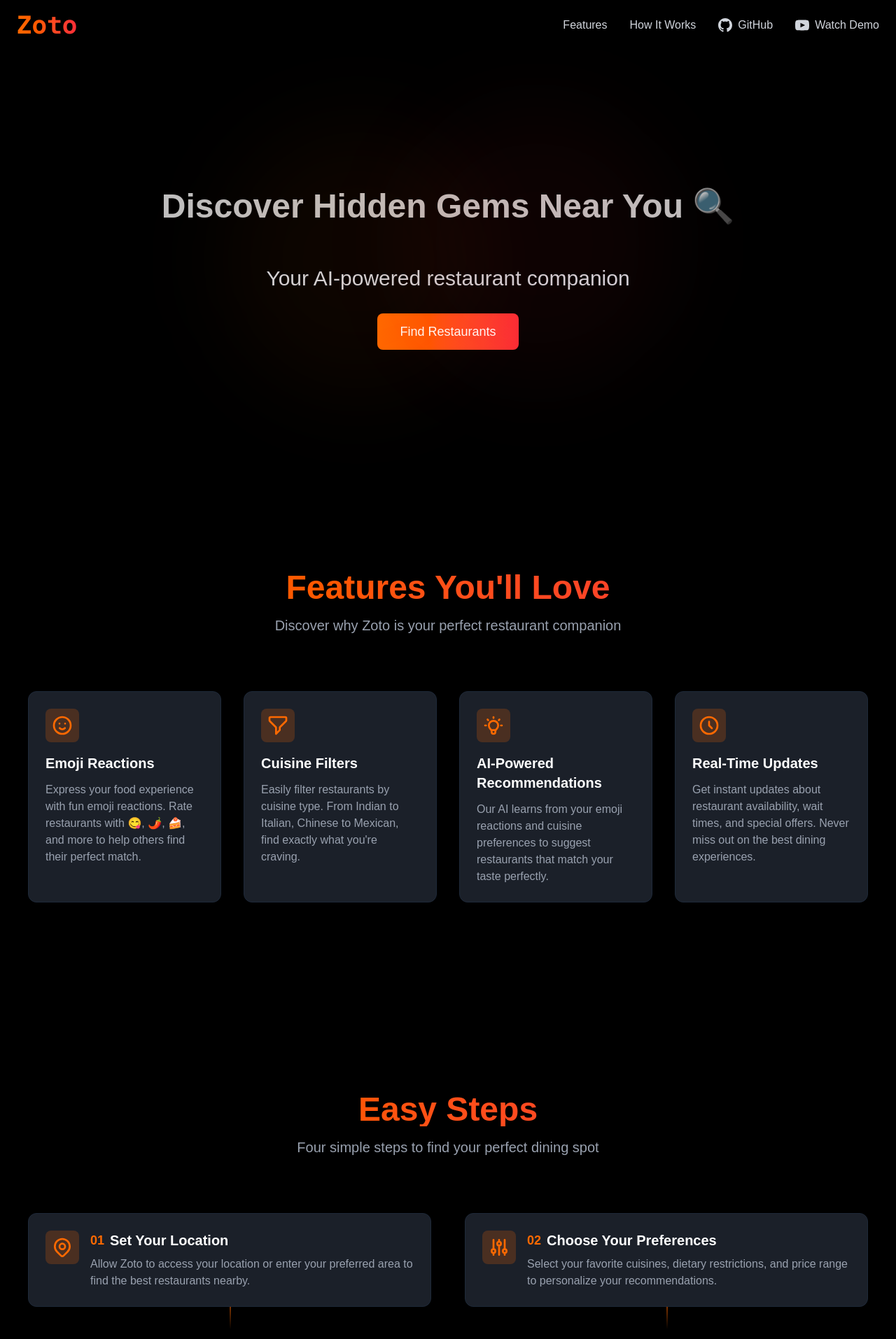
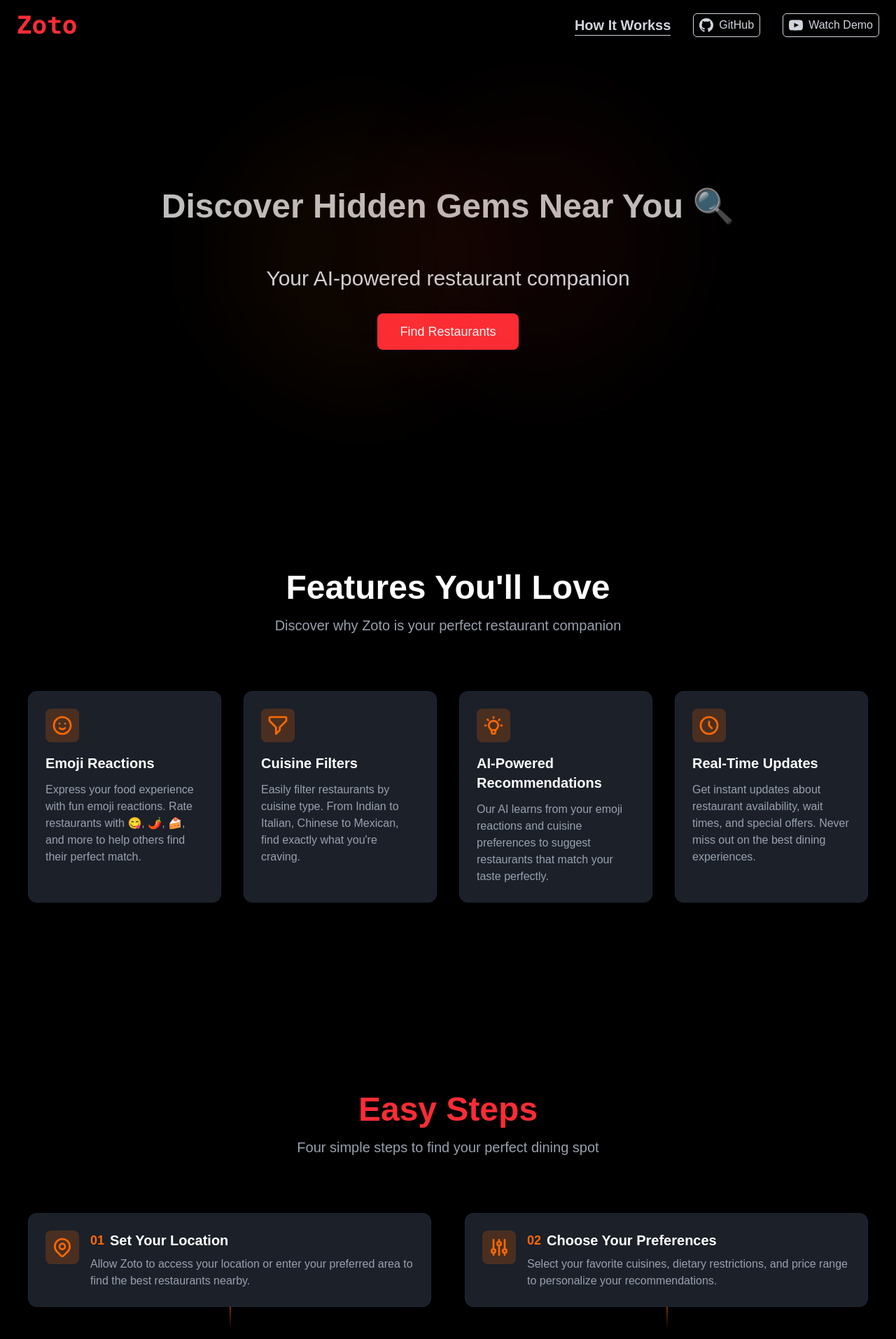
Before and after one commit to dodaa08/zoto-codecircuit, a Next.js app: page /pages/Landing in a window 1280 px wide. Shown: the top 1914 px of the page at 70% size. Built offline with nearby package versions, Linux system fonts and the light colour scheme.

Commit message:
fixed a bug in the Landing

```diff
--- a/app/components/Hero/page.tsx
+++ b/app/components/Hero/page.tsx
@@ -4,8 +4,11 @@ import { motion, AnimatePresence } from 'framer-motion';
 import { useState, useEffect } from 'react';
 import LocationTracker from '../LocationTracker';
 
+
+
 export default function Hero() {
     const [showLocationTracker, setShowLocationTracker] = useState(false);
+
     const headlines = [
         "Find Your Perfect Restaurant 🍽️",
         "Discover Hidden Gems Near You 🔍",
@@ -65,7 +68,7 @@ export default function Hero() {
                             whileHover={{ scale: 1.05 }}
                             whileTap={{ scale: 0.95 }}
                             onClick={handleFindRestaurants}
-                            className="bg-gradient-to-r from-orange-500 to-red-500 text-white px-8 py-3 rounded-lg text-lg font-medium hover:bg-orange-600 transition-colors w-full md:w-auto"
+                            className="bg-red-500 text-white px-8 py-3 rounded-lg text-lg font-medium hover:bg-orange-600 transition-colors w-full md:w-auto"
                         >
                             Find Restaurants
                         </motion.button>
--- a/app/components/features/page.tsx
+++ b/app/components/features/page.tsx
@@ -54,7 +54,7 @@ export default function Features() {
                     transition={{ duration: 0.8 }}
                     className="text-center mb-12 md:mb-20"
                 >
-                    <h2 className="text-3xl md:text-5xl font-bold mb-4 bg-gradient-to-r from-orange-500 to-red-500 text-transparent bg-clip-text">
+                    <h2 className="text-3xl md:text-5xl font-bold mb-4  bg-clip-text">
                         Features You'll Love
                     </h2>
                     <p className="text-gray-400 text-lg md:text-xl max-w-2xl mx-auto">
--- a/app/components/header/page.tsx
+++ b/app/components/header/page.tsx
@@ -23,7 +23,7 @@ export default function Header() {
             <nav className="container mx-auto px-6 py-4">
                 <div className="flex justify-between items-center">
                     {/* Logo */}
-                    <h1 className="text-4xl font-bold font-mono bg-gradient-to-r from-orange-500 to-red-500 text-transparent bg-clip-text">
+                    <h1 className="text-4xl font-bold font-mono text-red-500 bg-clip-text">
                         Zoto
                     </h1>
 
@@ -31,21 +31,16 @@ export default function Header() {
                     <div className="hidden md:flex space-x-8 items-center">
                         <button
                             onClick={() => scrollToSection('features')}
-                            className="text-gray-300 hover:text-orange-500 transition-colors"
+                            className="text-xl font-bold text-gray-300 border-b border-gray-300 cursor-pointer hover:text-orange-500 transition-colors"
                         >
-                            Features
+                            How It Workss
                         </button>
-                        <button
-                            onClick={() => scrollToSection('features')}
-                            className="text-gray-300 hover:text-orange-500 transition-colors"
-                        >
-                            How It Works
-                        </button>
+
                         <a
                             href="https://github.com/dodaa08/zoto-codecircuit"
                             target="_blank"
                             rel="noopener noreferrer"
-                            className="flex items-center space-x-2 text-gray-300 hover:text-orange-500 transition-colors"
+                            className="flex items-center space-x-2 text-gray-300 border border-gray-300 rounded-md px-2 py-1 hover:text-orange-500 transition-colors"
                         >
                             <svg className="w-5 h-5" fill="currentColor" viewBox="0 0 24 24">
                                 <path d="M12 0c-6.626 0-12 5.373-12 12 0 5.302 3.438 9.8 8.207 11.387.599.111.793-.261.793-.577v-2.234c-3.338.726-4.033-1.416-4.033-1.416-.546-1.387-1.333-1.756-1.333-1.756-1.089-.745.083-.729.083-.729 1.205.084 1.839 1.237 1.839 1.237 1.07 1.834 2.807 1.304 3.492.997.107-.775.418-1.305.762-1.604-2.665-.305-5.467-1.334-5.467-5.931 0-1.311.469-2.381 1.236-3.221-.124-.303-.535-1.524.117-3.176 0 0 1.008-.322 3.301 1.23.957-.266 1.983-.399 3.003-.404 1.02.005 2.047.138 3.006.404 2.291-1.552 3.297-1.23 3.297-1.23.653 1.653.242 2.874.118 3.176.77.84 1.235 1.911 1.235 3.221 0 4.609-2.807 5.624-5.479 5.921.43.372.823 1.102.823 2.222v3.293c0 .319.192.694.801.576 4.765-1.589 8.199-6.086 8.199-11.386 0-6.627-5.373-12-12-12z"/>
@@ -56,7 +51,7 @@ export default function Header() {
                             href="/"
                             target="_blank"
                             rel="noopener noreferrer"
-                            className="flex items-center space-x-2 text-gray-300 hover:text-orange-500 transition-colors"
+                            className="flex items-center border border-gray-300 rounded-md px-2 py-1 space-x-2 text-gray-300 hover:text-orange-500 transition-colors"
                         >
                             <svg className="w-5 h-5" fill="currentColor" viewBox="0 0 24 24">
                                 <path d="M19.615 3.184c-3.604-.246-11.631-.245-15.23 0-3.897.266-4.356 2.62-4.385 8.816.029 6.185.484 8.549 4.385 8.816 3.6.245 11.626.246 15.23 0 3.897-.266 4.356-2.62 4.385-8.816-.029-6.185-.484-8.549-4.385-8.816zm-10.615 12.816v-8l8 3.993-8 4.007z"/>
--- a/app/components/howitworks/page.tsx
+++ b/app/components/howitworks/page.tsx
@@ -56,7 +56,7 @@ export default function HowItWorks() {
                     transition={{ duration: 0.8 }}
                     className="text-center mb-12 md:mb-20"
                 >
-                    <h2 className="text-3xl md:text-5xl font-bold mb-4 bg-gradient-to-r from-orange-500 to-red-500 text-transparent bg-clip-text">
+                    <h2 className="text-3xl md:text-5xl font-bold mb-4 text-red-500 bg-clip-text">
                        Easy Steps
                     </h2>
                     <p className="text-gray-400 text-lg md:text-xl max-w-2xl mx-auto">
--- a/app/components/testimonials/page.tsx
+++ b/app/components/testimonials/page.tsx
@@ -46,7 +46,7 @@ export default function Testimonials() {
                     transition={{ duration: 0.8 }}
                     className="text-center mb-12 md:mb-20"
                 >
-                    <h2 className="text-3xl md:text-5xl font-bold mb-4 bg-gradient-to-r from-orange-500 to-red-500 text-transparent bg-clip-text">
+                    <h2 className="text-3xl md:text-5xl font-bold mb-4 bg-clip-text">
                         What Our Users Say
                     </h2>
                     <p className="text-gray-400 text-lg md:text-xl max-w-2xl mx-auto">
--- a/app/pages/Landing/page.tsx
+++ b/app/pages/Landing/page.tsx
@@ -1,3 +1,6 @@
+"use client"
+
+
 import Image from 'next/image';
 import { motion } from 'framer-motion';
 import Header from '@/app/components/header/page';
```
